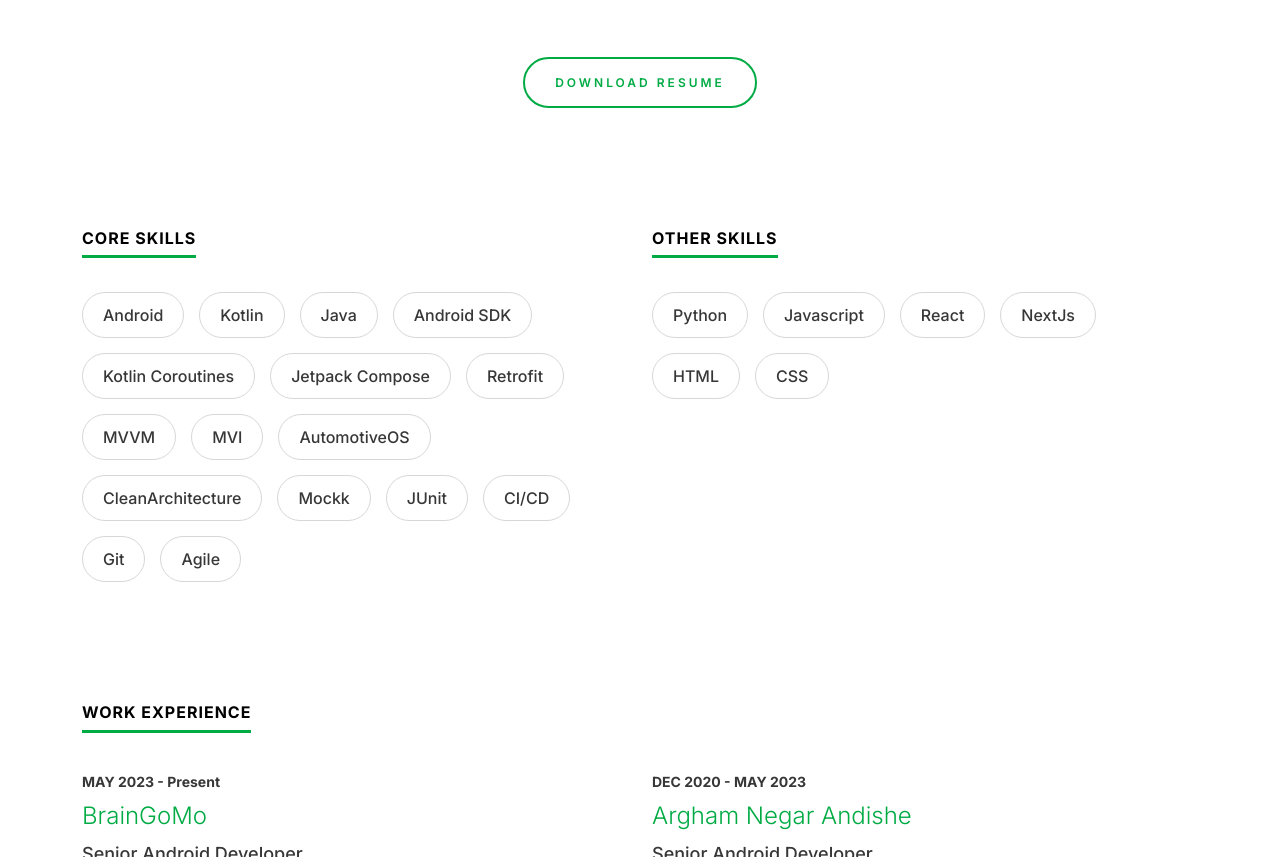
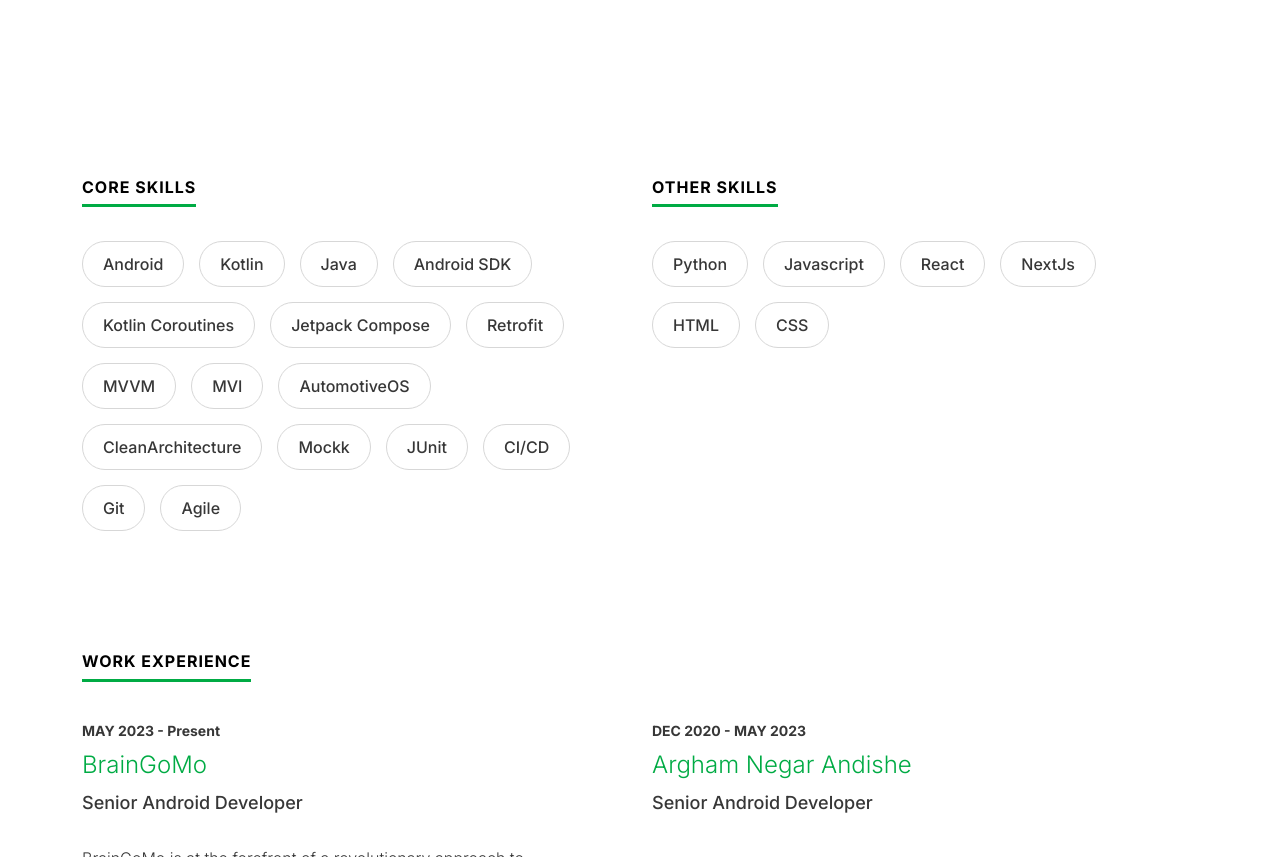
Before and after one commit to 6ahadori/Resume, a plain HTML site: page index.html in a window 1280 px wide. Shown: the part 1795-2652 px from the top of the page. Drawn offline with nearby package versions, Linux system fonts and the light colour scheme.

Commit message:
refactor: remove download cv

```diff
--- a/index.html
+++ b/index.html
@@ -140,14 +140,6 @@
             and detail-oriented approach to my work, consistently delivering
             quality results within deadlines and budget constraints.
           </p>
-          <div class="ds-button-sec text-center">
-            <a
-              href="https://docs.google.com/document/d/1QLW96X1a_ra2f8tcGG2c-ByYdcZk9Wcmy1_N0T0FE-U/edit?usp=sharing"
-              target="_blank"
-              class="ds-button"
-              >Download Resume</a
-            >
-          </div>
         </section>
       </div>
     </div>
```
